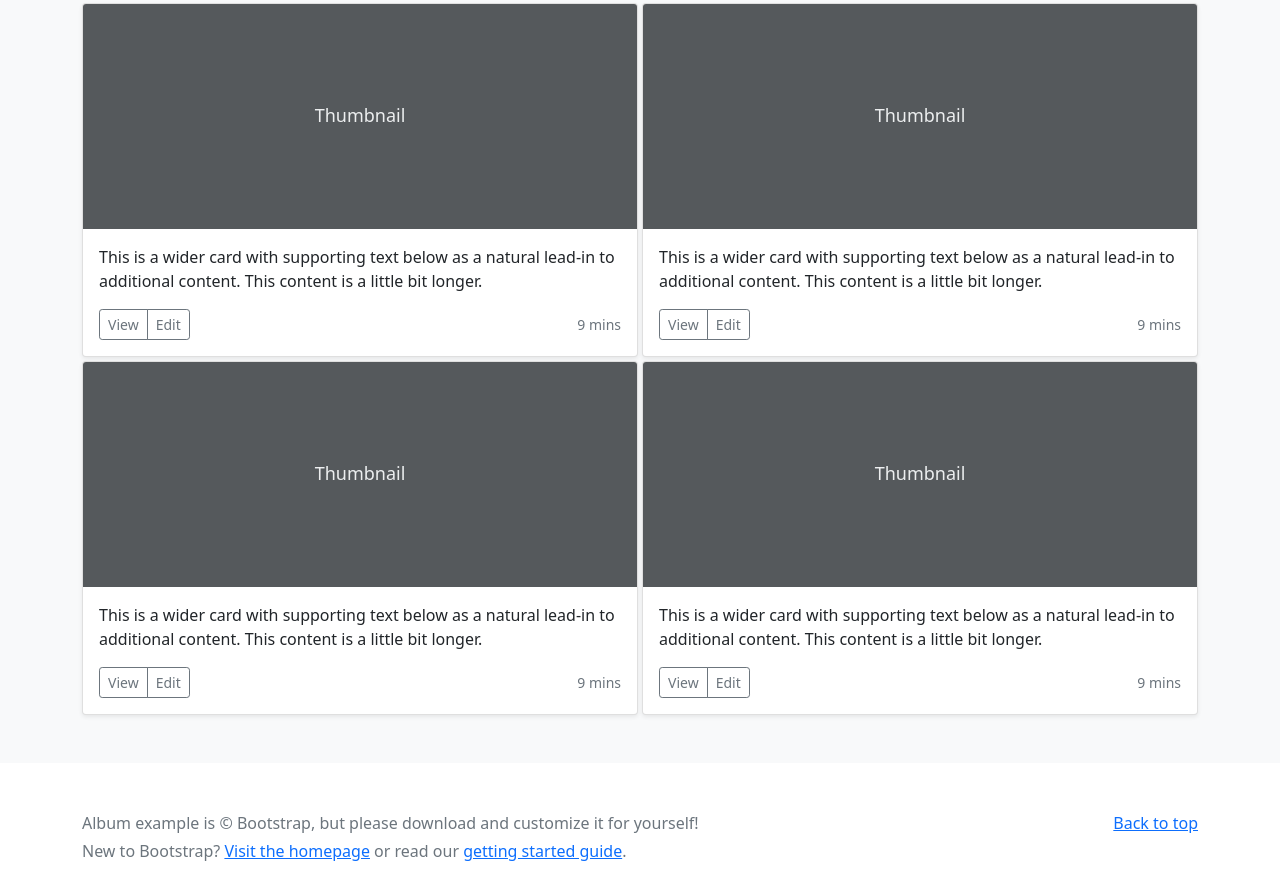
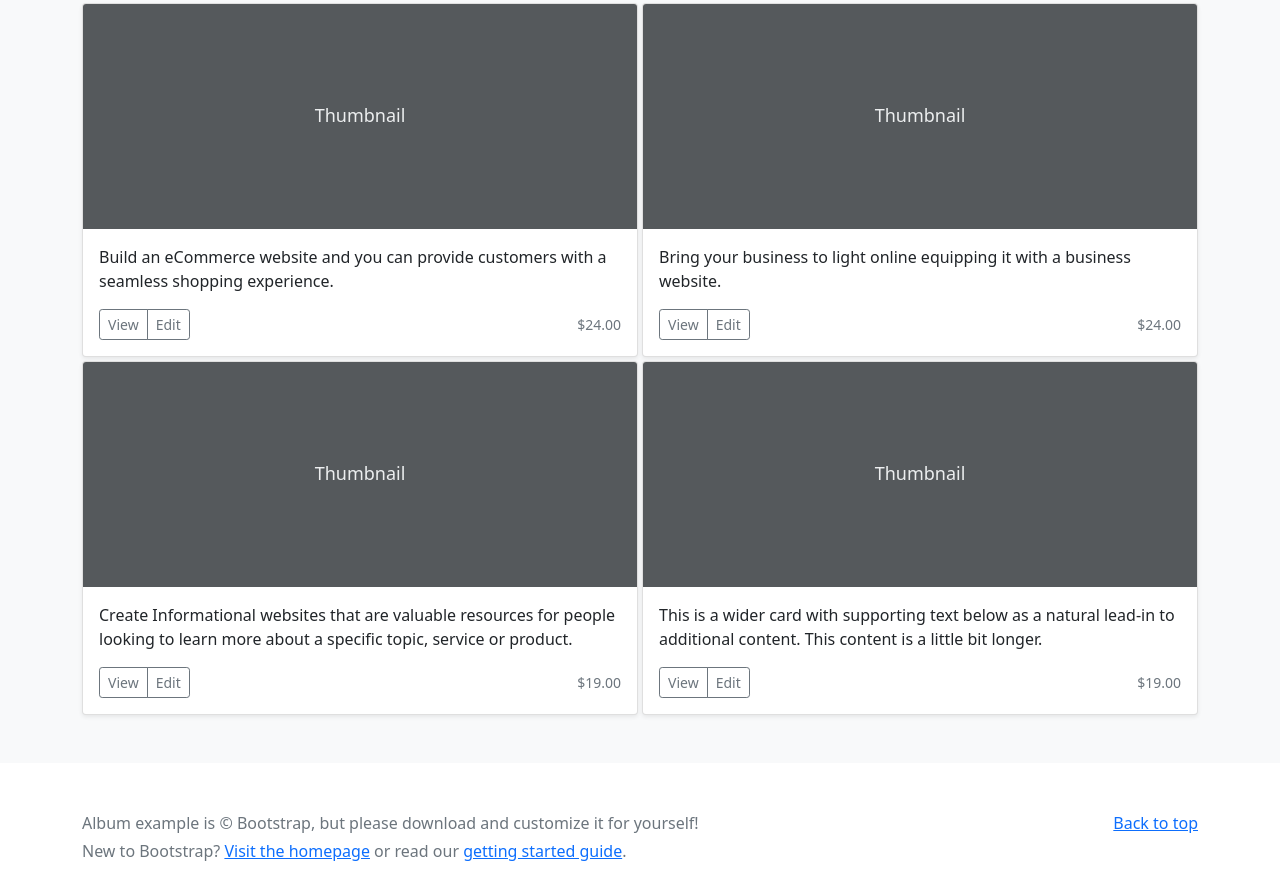
Before and after one commit to anumsri/anumsri.github.io, a plain HTML site: page album/index.html in a window 1280 px wide. Shown: the part 525-1415 px from the top of the page. Drawn offline with Linux system fonts and the light colour scheme.

Commit message:
Complete Website

```diff
--- a/album/index.html
+++ b/album/index.html
@@ -41,7 +41,10 @@
       <div class="row">
         <div class="col-sm-8 col-md-7 py-">
           <h4 class="text-white">About</h4>
-          <p class="text-muted">Add some information about the album below, the author, or any other background context. Make it a few sentences long so folks can pick up some informative tidbits. Then, link them off to some social networking sites or contact information.</p>
+          <p class="text-muted">
+            In today's business landscape, having a website is essential for thriving. Opting for web development is an investment that not only sets your company apart but also ensures accessibility for your customers.
+
+            Yet, securing the services of skilled web developers can pose a challenge. The majority of top talents are employed by large corporations or your competitors. Therefore, outsourcing emerges as a viable and advantageous option.</p>
         </div>
         <div class="col-sm-4 offset-md-1 py-4">
           <h4 class="text-white">Contact</h4>
@@ -91,13 +94,13 @@
             <svg class="bd-placeholder-img card-img-top" width="100%" height="225" xmlns="http://www.w3.org/2000/svg" role="img" aria-label="Placeholder: Thumbnail" preserveAspectRatio="xMidYMid slice" focusable="false"><title>Placeholder</title><rect width="100%" height="100%" fill="#55595c"/><text x="50%" y="50%" fill="#eceeef" dy=".3em">Thumbnail</text></svg>
 
             <div class="card-body">
-              <p class="card-text">This is a wider card with supporting text below as a natural lead-in to additional content. This content is a little bit longer.</p>
+              <p class="card-text">Build an eCommerce website and you can provide customers with a seamless shopping experience.</p>
               <div class="d-flex justify-content-between align-items-center">
                 <div class="btn-group">
                   <button type="button" class="btn btn-sm btn-outline-secondary">View</button>
                   <button type="button" class="btn btn-sm btn-outline-secondary">Edit</button>
                 </div>
-                <small class="text-muted">9 mins</small>
+                <small class="text-muted">$24.00</small>
               </div>
             </div>
           </div>
@@ -107,13 +110,13 @@
             <svg class="bd-placeholder-img card-img-top" width="100%" height="225" xmlns="http://www.w3.org/2000/svg" role="img" aria-label="Placeholder: Thumbnail" preserveAspectRatio="xMidYMid slice" focusable="false"><title>Placeholder</title><rect width="100%" height="100%" fill="#55595c"/><text x="50%" y="50%" fill="#eceeef" dy=".3em">Thumbnail</text></svg>
 
             <div class="card-body">
-              <p class="card-text">This is a wider card with supporting text below as a natural lead-in to additional content. This content is a little bit longer.</p>
+              <p class="card-text">Bring your business to light online equipping it with a business website.</p>
               <div class="d-flex justify-content-between align-items-center">
                 <div class="btn-group">
                   <button type="button" class="btn btn-sm btn-outline-secondary">View</button>
                   <button type="button" class="btn btn-sm btn-outline-secondary">Edit</button>
                 </div>
-                <small class="text-muted">9 mins</small>
+                <small class="text-muted">$24.00</small>
               </div>
             </div>
           </div>
@@ -123,13 +126,13 @@
             <svg class="bd-placeholder-img card-img-top" width="100%" height="225" xmlns="http://www.w3.org/2000/svg" role="img" aria-label="Placeholder: Thumbnail" preserveAspectRatio="xMidYMid slice" focusable="false"><title>Placeholder</title><rect width="100%" height="100%" fill="#55595c"/><text x="50%" y="50%" fill="#eceeef" dy=".3em">Thumbnail</text></svg>
 
             <div class="card-body">
-              <p class="card-text">This is a wider card with supporting text below as a natural lead-in to additional content. This content is a little bit longer.</p>
+              <p class="card-text">Create Informational websites that are valuable resources for people looking to learn more about a specific topic, service or product.</p>
               <div class="d-flex justify-content-between align-items-center">
                 <div class="btn-group">
                   <button type="button" class="btn btn-sm btn-outline-secondary">View</button>
                   <button type="button" class="btn btn-sm btn-outline-secondary">Edit</button>
                 </div>
-                <small class="text-muted">9 mins</small>
+                <small class="text-muted">$19.00</small>
               </div>
             </div>
           </div>
@@ -146,7 +149,7 @@
                   <button type="button" class="btn btn-sm btn-outline-secondary">View</button>
                   <button type="button" class="btn btn-sm btn-outline-secondary">Edit</button>
                 </div>
-                <small class="text-muted">9 mins</small>
+                <small class="text-muted">$19.00</small>
               </div>
             </div>
           </div>
```
